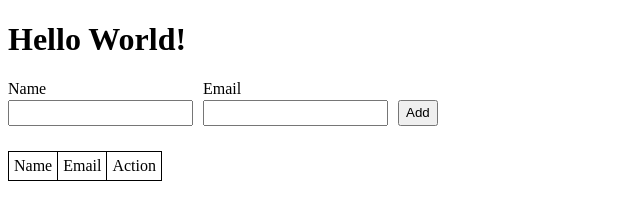
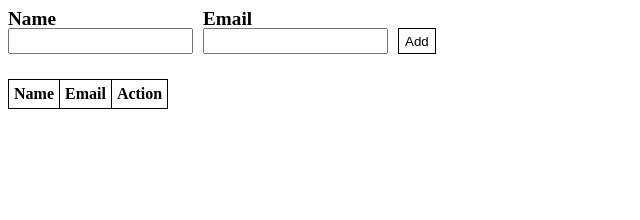
Before and after one commit to mjahmed-wd/iBos-Task1, a plain HTML site: page index.html in a window 1280 px wide. Shown: the whole page, without its empty margins (0-640 px from the left). Drawn offline with Linux system fonts and the light colour scheme.

Commit message:
styling bold

```diff
--- a/index.html
+++ b/index.html
@@ -8,7 +8,6 @@
     <link rel="stylesheet" href="style.css">
   </head>
   <body onload={fetchList()}>
-    <h1 id="hi">Hello World!</h1>
     <form id="form">
       <div class="input__field">
         <label for="name">Name</label>
@@ -23,9 +22,9 @@
     <div class="display__data">
       <table>
         <thead>
-          <td>Name</td>
-          <td>Email</td>
-          <td>Action</td>
+          <th>Name</th>
+          <th>Email</th>
+          <th>Action</th>
         </thead>
         <tbody id="table__body">
 
--- a/style.css
+++ b/style.css
@@ -3,11 +3,16 @@ form {
 }
 label {
   display: block;
+  font-size: larger;
+  font-weight: 800;
   height: 20px;
 }
 button {
   display: block;
+  background-color: white;
+  border: 1px solid black;
   margin-top: 20px;
+  cursor: pointer;
 }
 input {
   height: 20px;
@@ -15,11 +20,15 @@ input {
 }
 a,
 a:hover {
-  color: black;
+  color: rgb(66, 65, 65);
   text-decoration: none;
 }
 table {
   margin-top: 25px;
+}
+th {
+  font-weight: 800;
+  text-align: left;
 }
 table,
 th,
```
